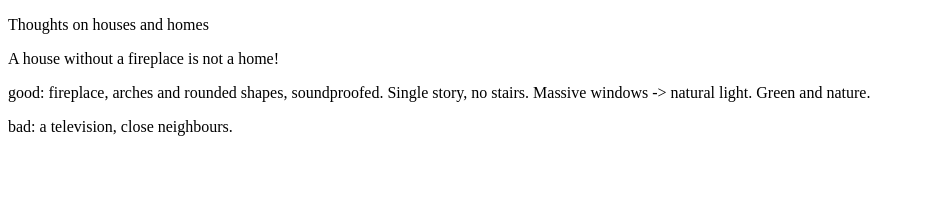
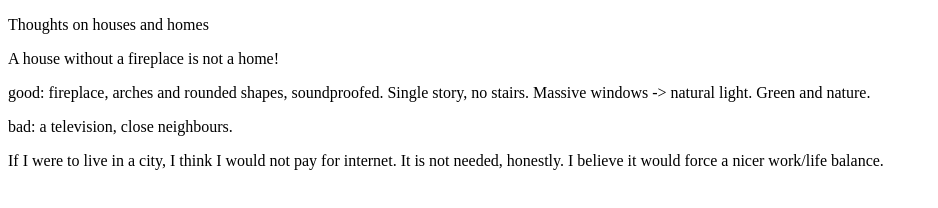
Before and after one commit to Kaya-Sem/website, a plain HTML site: page data/home.html in a window 1280 px wide. Shown: the whole page, without its empty margins (0-938 px from the left). Drawn offline with Linux system fonts and the light colour scheme.

Commit message:
update home

```diff
--- a/data/home.html
+++ b/data/home.html
@@ -20,6 +20,11 @@
         nature.</p>
 
     <p> bad: a television, close neighbours.</p>
+
+
+
+    <p>If I were to live in a city, I think I would not pay for internet. It is not needed, honestly. I believe it would
+        force a nicer work/life balance. </p>
 </body>
 
 </html>
```
